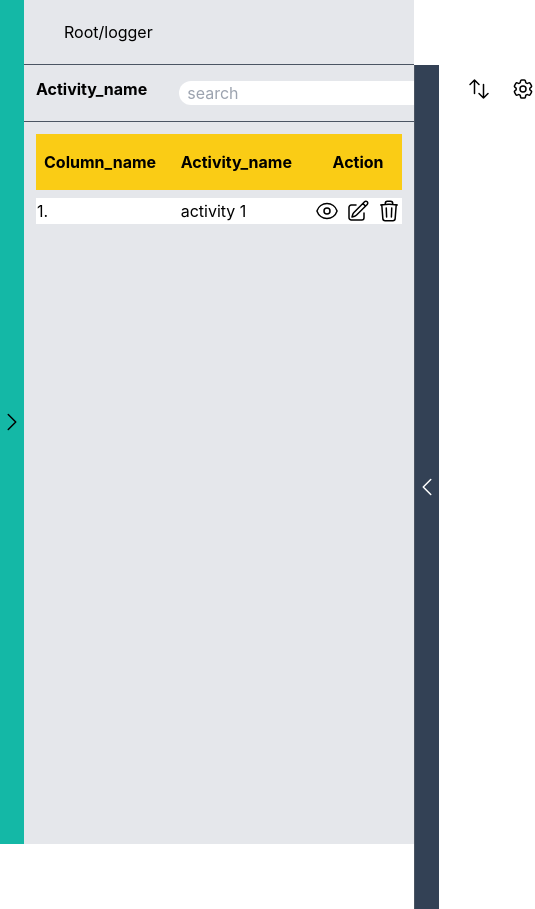
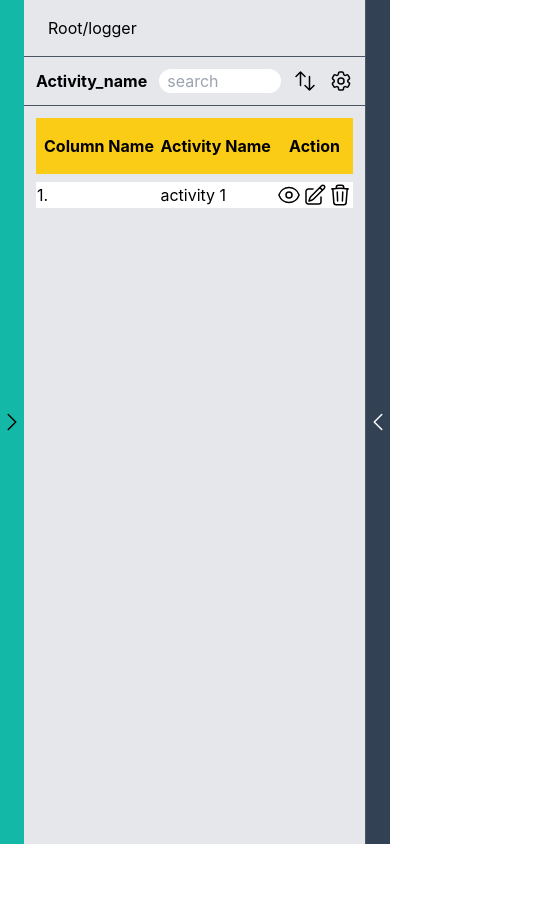
Before and after one commit to balibabu/domopa, a React (Create React App) app: page /#/ in a window 390 px wide. Shown: the whole page, 535 px wide, since content can reach past the window. After the commit the page ends 844 px from the top, so only its background shows below. Built offline with nearby package versions, Linux system fonts and the light colour scheme; the HTML template or start-up script is replaced by a standard one.

Commit message:
ui change to fit in small screen

```diff
--- a/src/components/Home.jsx
+++ b/src/components/Home.jsx
@@ -47,15 +47,14 @@ export default function Home() {
                 {!showLeftSide && <div className='cursor-pointer bg-teal-500 flex items-center h-full' onClick={() => setShowLeftSide(true)}><Greater /></div>}
             </div>
 
-            <div className='w-full  bg-gray-200 '>
-                <div className='p-5 px-10'>Root/logger</div>
+            <div className='w-full border-r border-gray-600 bg-gray-200'>
+                <div className='p-4 px-6'>Root/logger</div>
                 <hr className='border-gray-600' />
-                <div className='flex h-full'>
-
-                    <div className='w-full'>
-                        <div className='p-3 flex justify-between flex-row gap-5'>
+                <div className='p-3 flex justify-between gap-3'>
                     <div className='font-bold'>Activity_name</div>
-                            <input type="text" className='m-1 mx-3 rounded-full ps-2 bg-white flex-grow' placeholder='search' />
+                    <div className='flex-grow'>
+                        <input type="text" className='rounded-full ps-2 bg-white w-full' placeholder='search' />
+                    </div>
                     <div><UpDown /></div>
                     <div><Cog /></div>
                 </div>
@@ -63,7 +62,7 @@ export default function Home() {
                 <div className='flex-grow m-3'><TableUI /></div>
             </div>
 
-                    <div className='border-s border-gray-600'>
+            <div className=''>
                 {
                     smallScreen ?
                         <>
@@ -81,7 +80,5 @@ export default function Home() {
             </div>
 
         </div>
-            </div>
-        </div>
     );
 }
--- a/src/components/TableUI.jsx
+++ b/src/components/TableUI.jsx
@@ -9,8 +9,8 @@ export default function TableUI() {
         <table className="w-full">
             <thead className='text-left bg-yellow-400'>
                 <tr>
-                    <th className=' py-4 ps-2'>Column_name</th>
-                    <th className=' py-4'>Activity_name</th>
+                    <th className=' py-4 ps-2'>Column Name</th>
+                    <th className=' py-4'>Activity Name</th>
                     <th className='hidden md:table-cell py-4'>Status</th>
                     <th className='hidden md:table-cell py-4'>Date</th>
                     <th className='text-center py-4'>Action</th>
```
Also changed, not shown: 1 other file (tests, documents, lock files or other folders). Lines whose indentation alone changed are shown as unchanged.
